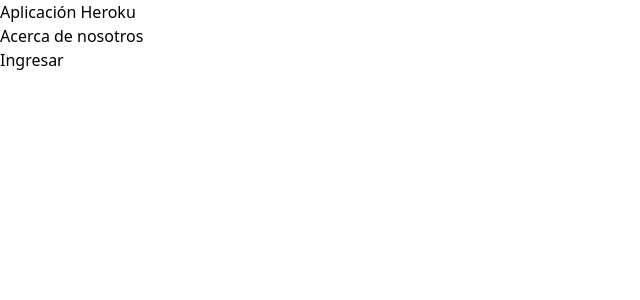
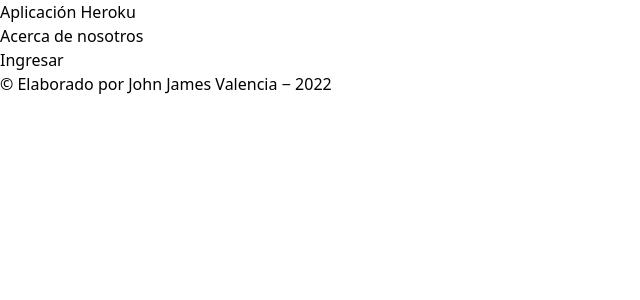
Before and after one commit to Dunloop26/despliegue-heroku, an Angular app: page / in a window 1280 px wide. Shown: the top 300 px of the page, without its empty margins (0-640 px from the left). Built offline with nearby package versions, Linux system fonts and the light colour scheme.

Commit message:
Agregamos el componente footer

```diff
--- a/src/app/app.component.html
+++ b/src/app/app.component.html
@@ -1 +1,2 @@
 <app-header></app-header>
+<app-footer></app-footer>
--- a/src/app/app.module.ts
+++ b/src/app/app.module.ts
@@ -3,11 +3,13 @@
 
 import { AppComponent } from './app.component';
 import { HeaderComponent } from './components/header/header.component';
+import { FooterComponent } from './components/footer/footer.component';
 
 @NgModule({
   declarations: [
     AppComponent,
-    HeaderComponent
+    HeaderComponent,
+    FooterComponent
   ],
   imports: [
     BrowserModule
--- /dev/null
+++ b/src/app/components/footer/footer.component.html
@@ -0,0 +1,3 @@
+<footer class="container p-8 border-t-2 border-purple-500 border-solid mx-auto flex justify-center ">
+  <p class="text-purple-500">&copy; Elaborado por John James Valencia &minus; 2022</p>
+</footer>
--- /dev/null
+++ b/src/app/components/footer/footer.component.ts
@@ -0,0 +1,15 @@
+import { Component, OnInit } from '@angular/core';
+
+@Component({
+  selector: 'app-footer',
+  templateUrl: './footer.component.html',
+  styleUrls: ['./footer.component.css']
+})
+export class FooterComponent implements OnInit {
+
+  constructor() { }
+
+  ngOnInit(): void {
+  }
+
+}
```
Also changed, not shown: src/app/components/footer/footer.component.css (added), 1 other file (tests, documents, lock files or other folders).
